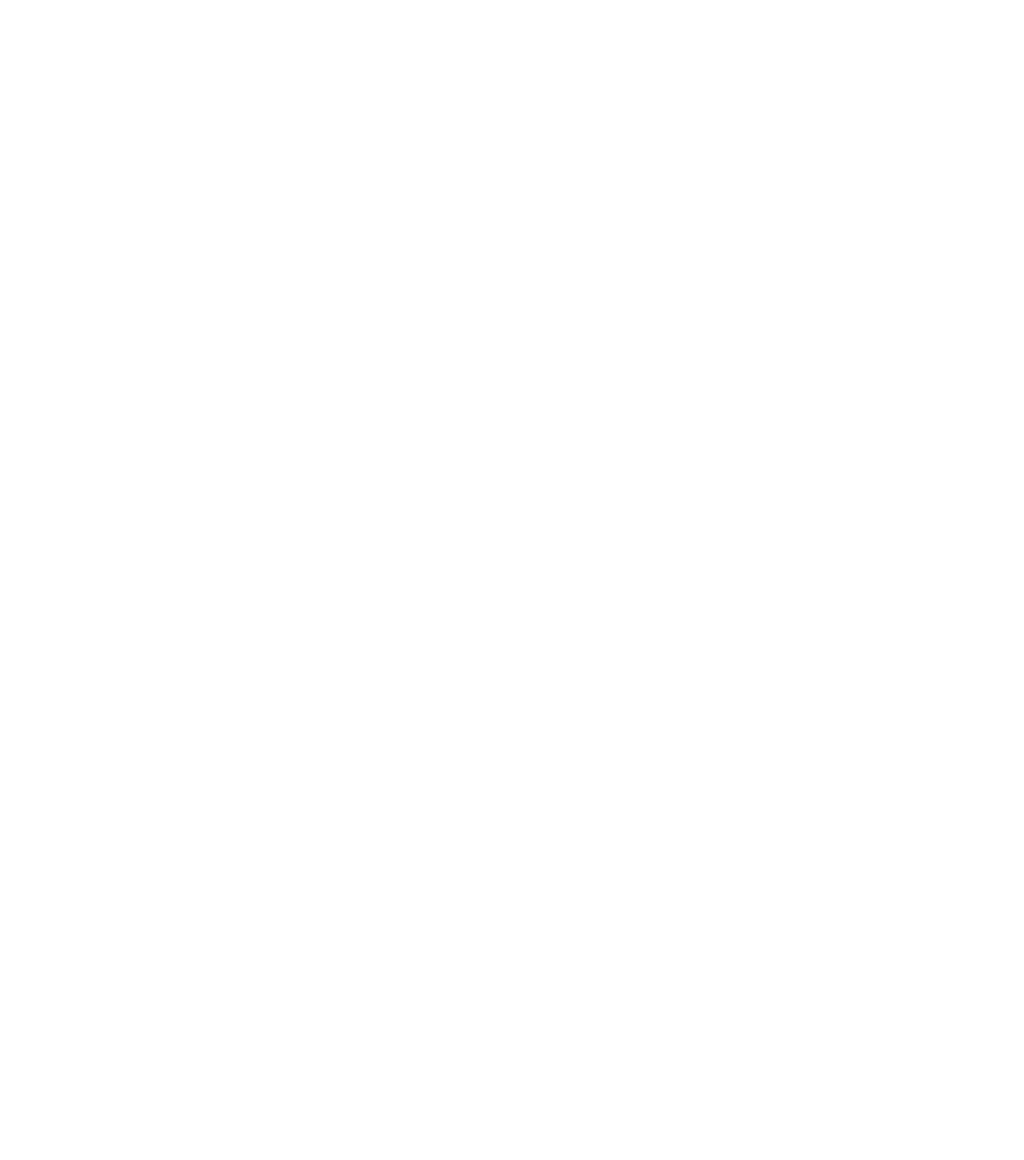
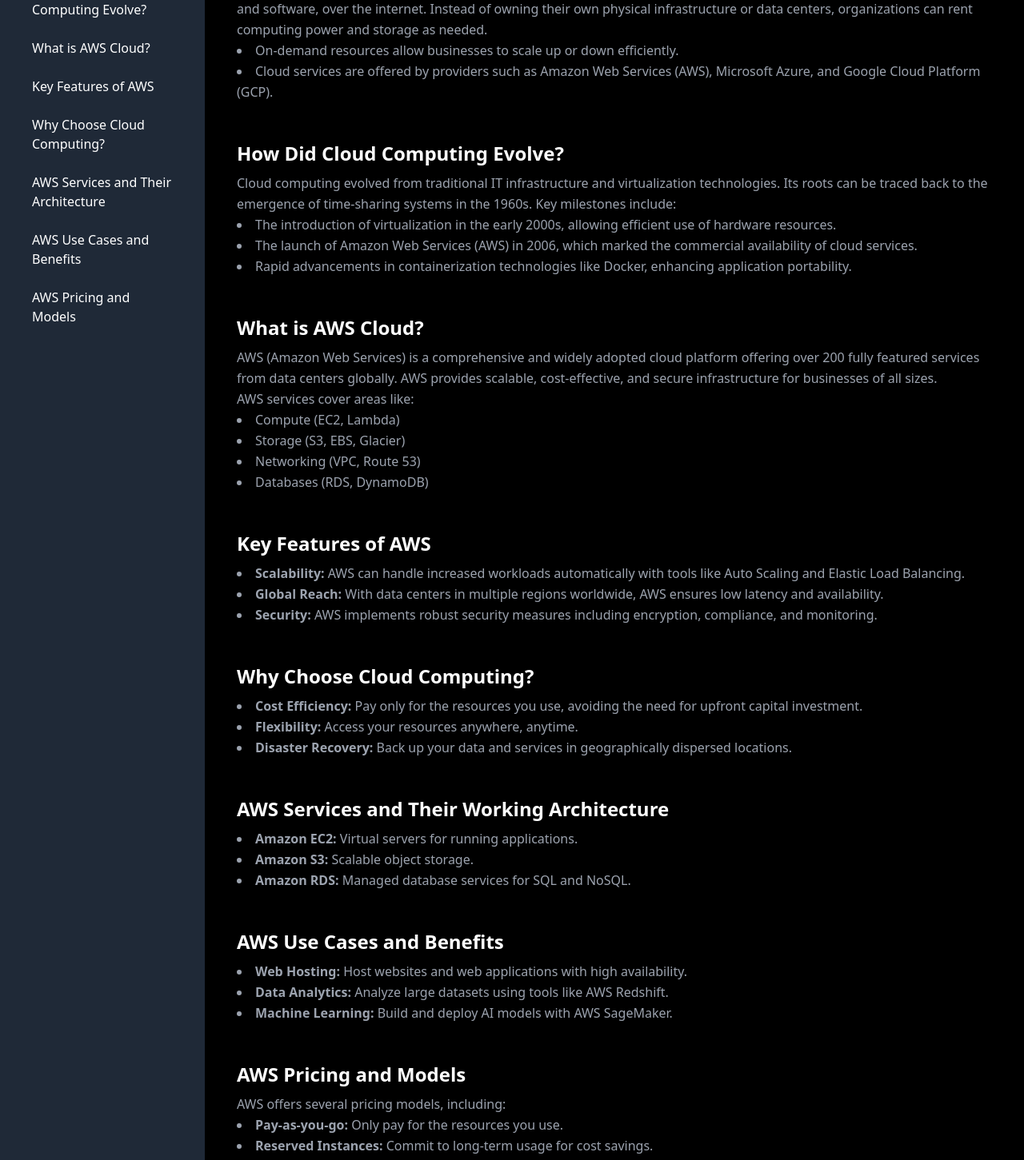
Before and after one commit to SecondMikasa/Portfoliowebsite-, a React (Vite) app in the folder my-project/: page /docs in a window 1280 px wide. Shown: the part 260-1711 px from the top of the page at 80% size. Before the commit the page ends 800 px from the top, so only its background shows below. Built offline with nearby package versions, Linux system fonts and the light colour scheme.

Commit message:
commmited post done

```diff
--- a/my-project/src/components/Docs.jsx
+++ b/my-project/src/components/Docs.jsx
@@ -1,13 +1,232 @@
-import React from 'react'
+import React, { useState } from "react";
 
 function Docs() {
+  const [activeSection, setActiveSection] = useState("#cloud-computing");
+
   return (
-    <>
+    <div className="flex flex-col md:flex-row w-full min-h-screen bg-black text-gray-400">
+      {/* Sidebar */}
+      <aside className="w-full md:w-64 bg-gray-800 text-white p-4 md:p-6 fixed md:relative z-10 md:h-auto h-screen overflow-y-auto">
+        <h2 className="text-xl font-bold mb-4">Navigation</h2>
+        <nav className="space-y-2">
+          {[
+            { id: "#cloud-computing", title: "What is Cloud Computing?" },
+            { id: "#evolution", title: "How Did Cloud Computing Evolve?" },
+            { id: "#aws-cloud", title: "What is AWS Cloud?" },
+            { id: "#key-features", title: "Key Features of AWS" },
+            { id: "#why-cloud", title: "Why Choose Cloud Computing?" },
+            { id: "#aws-services", title: "AWS Services and Their Architecture" },
+            { id: "#aws-use-cases", title: "AWS Use Cases and Benefits" },
+            { id: "#aws-pricing", title: "AWS Pricing and Models" },
+          ].map((item) => (
+            <a
+              key={item.id}
+              href={item.id}
+              onClick={() => setActiveSection(item.id)}
+              className={`block px-4 py-2 rounded-lg ${
+                activeSection === item.id
+                  ? "bg-yellow-400 text-black"
+                  : "hover:bg-gray-700 hover:text-yellow-400"
+              }`}
+            >
+              {item.title}
+            </a>
+          ))}
+        </nav>
+      </aside>
 
+      {/* Main Content */}
+      <div className="flex-1 max-w-6xl mx-auto px-4 py-6 md:px-10 md:py-10 mt-20 md:mt-0">
+        <h1 className="text-4xl font-bold text-center text-yellow-400 mb-6">
+          AWS Cloud and Fundamentals of Cloud Computing
+        </h1>
 
+        <section className="space-y-12">
+          {/* Introduction to Cloud Computing */}
+          <div id="cloud-computing">
+            <h2 className="text-2xl font-semibold text-white mb-2">
+              What is Cloud Computing?
+            </h2>
+            <p className="leading-relaxed">
+              Cloud computing is the on-demand availability of computing
+              resources, including storage, databases, servers, networking, and
+              software, over the internet. Instead of owning their own physical
+              infrastructure or data centers, organizations can rent computing
+              power and storage as needed.
+            </p>
+            <ul className="list-disc list-inside leading-relaxed">
+              <li>
+                On-demand resources allow businesses to scale up or down
+                efficiently.
+              </li>
+              <li>
+                Cloud services are offered by providers such as Amazon Web
+                Services (AWS), Microsoft Azure, and Google Cloud Platform
+                (GCP).
+              </li>
+            </ul>
+          </div>
 
-    </>
-  )
+          {/* How Cloud Computing Evolved */}
+          <div id="evolution">
+            <h2 className="text-2xl font-semibold text-white mb-2">
+              How Did Cloud Computing Evolve?
+            </h2>
+            <p className="leading-relaxed">
+              Cloud computing evolved from traditional IT infrastructure and
+              virtualization technologies. Its roots can be traced back to the
+              emergence of time-sharing systems in the 1960s. Key milestones
+              include:
+            </p>
+            <ul className="list-disc list-inside leading-relaxed">
+              <li>
+                The introduction of virtualization in the early 2000s, allowing
+                efficient use of hardware resources.
+              </li>
+              <li>
+                The launch of Amazon Web Services (AWS) in 2006, which marked
+                the commercial availability of cloud services.
+              </li>
+              <li>
+                Rapid advancements in containerization technologies like
+                Docker, enhancing application portability.
+              </li>
+            </ul>
+          </div>
+
+          {/* What is AWS Cloud? */}
+          <div id="aws-cloud">
+            <h2 className="text-2xl font-semibold text-white mb-2">
+              What is AWS Cloud?
+            </h2>
+            <p className="leading-relaxed">
+              AWS (Amazon Web Services) is a comprehensive and widely adopted
+              cloud platform offering over 200 fully featured services from
+              data centers globally. AWS provides scalable, cost-effective, and
+              secure infrastructure for businesses of all sizes.
+            </p>
+            <p className="leading-relaxed">
+              AWS services cover areas like:
+            </p>
+            <ul className="list-disc list-inside leading-relaxed">
+              <li>Compute (EC2, Lambda)</li>
+              <li>Storage (S3, EBS, Glacier)</li>
+              <li>Networking (VPC, Route 53)</li>
+              <li>Databases (RDS, DynamoDB)</li>
+            </ul>
+          </div>
+
+          {/* Key Features of AWS */}
+          <div id="key-features">
+            <h2 className="text-2xl font-semibold text-white mb-2">
+              Key Features of AWS
+            </h2>
+            <ul className="list-disc list-inside leading-relaxed">
+              <li>
+                <strong>Scalability:</strong> AWS can handle increased workloads
+                automatically with tools like Auto Scaling and Elastic Load
+                Balancing.
+              </li>
+              <li>
+                <strong>Global Reach:</strong> With data centers in multiple
+                regions worldwide, AWS ensures low latency and availability.
+              </li>
+              <li>
+                <strong>Security:</strong> AWS implements robust security
+                measures including encryption, compliance, and monitoring.
+              </li>
+            </ul>
+          </div>
+
+          {/* Why Choose Cloud Computing? */}
+          <div id="why-cloud">
+            <h2 className="text-2xl font-semibold text-white mb-2">
+              Why Choose Cloud Computing?
+            </h2>
+            <ul className="list-disc list-inside leading-relaxed">
+              <li>
+                <strong>Cost Efficiency:</strong> Pay only for the resources you
+                use, avoiding the need for upfront capital investment.
+              </li>
+              <li>
+                <strong>Flexibility:</strong> Access your resources anywhere,
+                anytime.
+              </li>
+              <li>
+                <strong>Disaster Recovery:</strong> Back up your data and
+                services in geographically dispersed locations.
+              </li>
+            </ul>
+          </div>
+
+          {/* AWS Services */}
+          <div id="aws-services">
+            <h2 className="text-2xl font-semibold text-white mb-2">
+              AWS Services and Their Working Architecture
+            </h2>
+            <ul className="list-disc list-inside leading-relaxed">
+              <li>
+                <strong>Amazon EC2:</strong> Virtual servers for running
+                applications.
+              </li>
+              <li>
+                <strong>Amazon S3:</strong> Scalable object storage.
+              </li>
+              <li>
+                <strong>Amazon RDS:</strong> Managed database services for SQL
+                and NoSQL.
+              </li>
+            </ul>
+          </div>
+
+          {/* AWS Use Cases */}
+          <div id="aws-use-cases">
+            <h2 className="text-2xl font-semibold text-white mb-2">
+              AWS Use Cases and Benefits
+            </h2>
+            <ul className="list-disc list-inside leading-relaxed">
+              <li>
+                <strong>Web Hosting:</strong> Host websites and web
+                applications with high availability.
+              </li>
+              <li>
+                <strong>Data Analytics:</strong> Analyze large datasets using
+                tools like AWS Redshift.
+              </li>
+              <li>
+                <strong>Machine Learning:</strong> Build and deploy AI models
+                with AWS SageMaker.
+              </li>
+            </ul>
+          </div>
+
+          {/* AWS Pricing */}
+          <div id="aws-pricing">
+            <h2 className="text-2xl font-semibold text-white mb-2">
+              AWS Pricing and Models
+            </h2>
+            <p className="leading-relaxed">
+              AWS offers several pricing models, including:
+            </p>
+            <ul className="list-disc list-inside leading-relaxed">
+              <li>
+                <strong>Pay-as-you-go:</strong> Only pay for the resources you
+                use.
+              </li>
+              <li>
+                <strong>Reserved Instances:</strong> Commit to long-term usage
+                for cost savings.
+              </li>
+              <li>
+                <strong>Spot Instances:</strong> Purchase unused capacity at a
+                discounted rate.
+              </li>
+            </ul>
+          </div>
+        </section>
+      </div>
+    </div>
+  );
 }
 
-export default Docs
+export default Docs;
```
